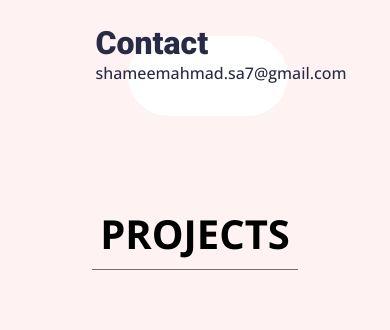
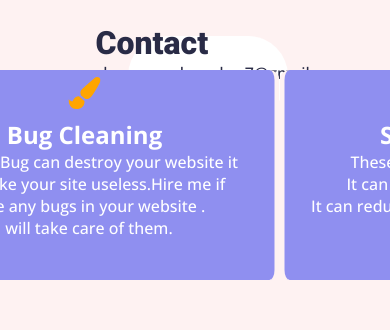
Before and after one commit to Mohammad-Shameem/personal-portfolio, a React (Create React App) app: page / in a window 390 px wide. Shown: the part 1291-1621 px from the top of the page. Built offline with nearby package versions, Linux system fonts and the light colour scheme; no server answers.

Commit message:
responsive slick slider

```diff
--- a/src/Components/SlickSlider.js
+++ b/src/Components/SlickSlider.js
@@ -24,6 +24,32 @@ const SlickSlider = () => {
     pauseOnHover: false,
     pauseOnFocus: false,
     easing: "linear",
+    responsive: [
+      {
+        breakpoint: 1024,
+        settings: {
+          slidesToShow: 3,
+          slidesToScroll: 3,
+          infinite: true,
+          dots: true,
+        },
+      },
+      {
+        breakpoint: 600,
+        settings: {
+          slidesToShow: 1,
+          slidesToScroll: 1,
+          initialSlide: 1,
+        },
+      },
+      {
+        breakpoint: 480,
+        settings: {
+          slidesToShow: 1,
+          slidesToScroll: 1,
+        },
+      },
+    ],
   };
   return (
     <div className="slick-carousel">
--- a/src/styles/mediaquery.scss
+++ b/src/styles/mediaquery.scss
@@ -196,7 +196,7 @@
 
 @media screen and (max-width: 786px) {
  .slick-carousel{
-  display: none;
+
  }
   nav {
     > div,
```
